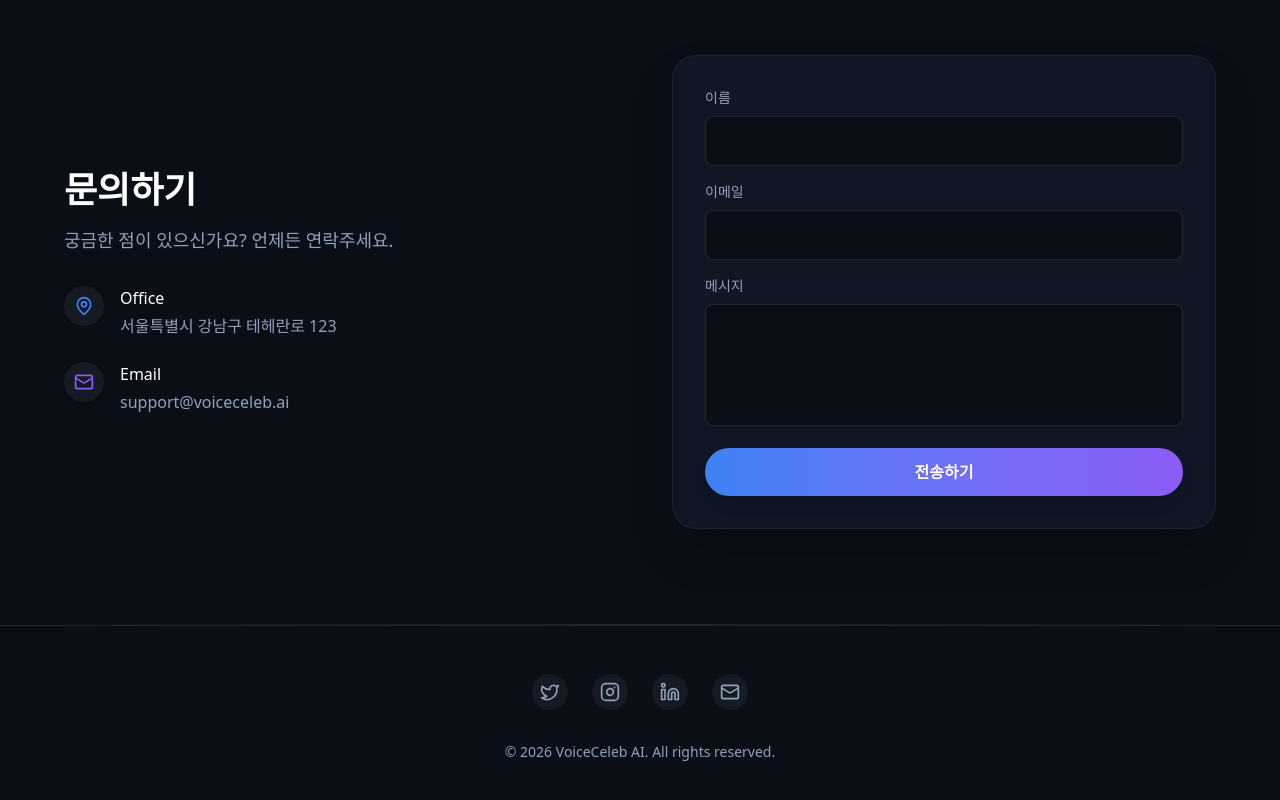
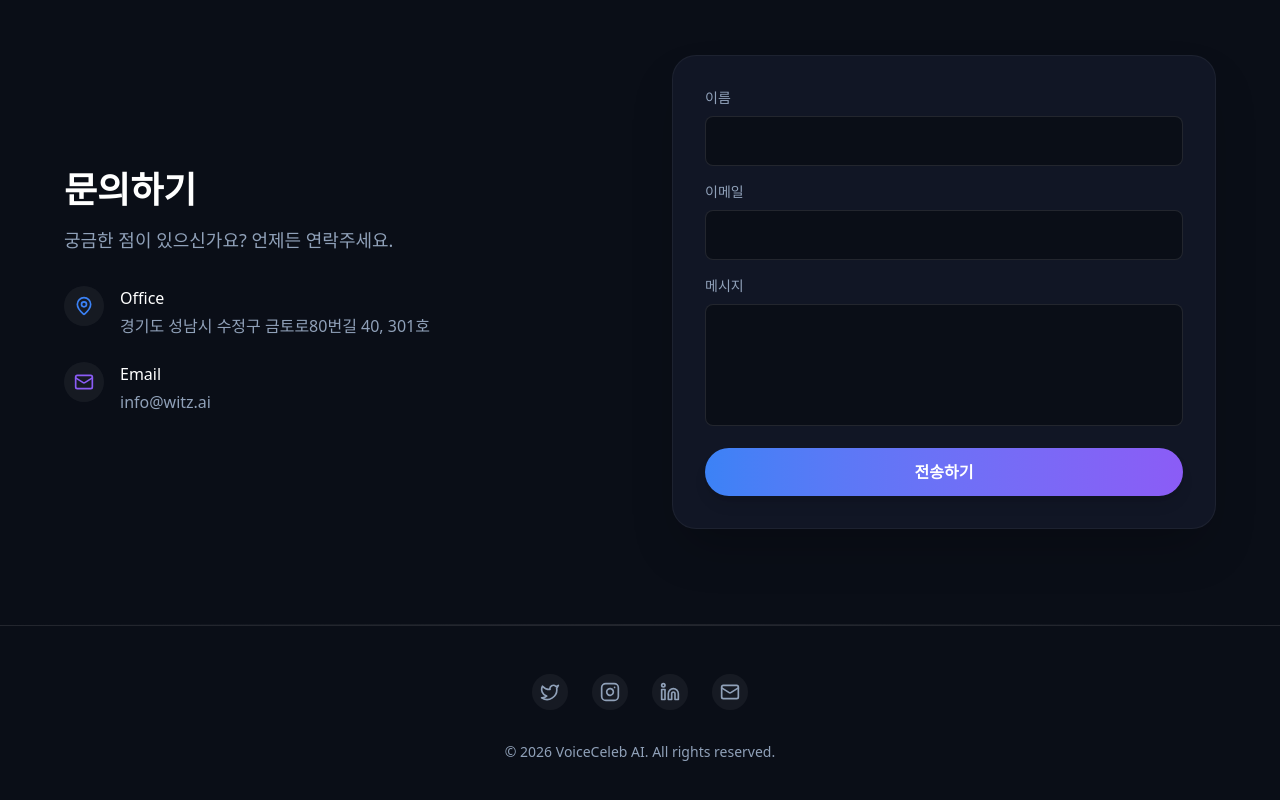
Before and after one commit to lawbase/voiceceleb, a Next.js app: page / in a window 1280 px wide. Shown: the part 2957-3757 px from the top of the page. Built offline with nearby package versions, Linux system fonts and the light colour scheme.

Commit message:
Update contact info (Address and Email)

```diff
--- a/src/data/translations.js
+++ b/src/data/translations.js
@@ -69,8 +69,8 @@ export const translations = {
         submit: "Send Message"
       },
       info: {
-        address: "123 Teheran-ro, Gangnam-gu, Seoul, South Korea",
-        email: "support@voiceceleb.ai"
+        address: "301, 40, Geumto-ro 80beon-gil, Sujeong-gu, Seongnam-si, Gyeonggi-do",
+        email: "info@witz.ai"
       }
     },
     playground: {
@@ -160,8 +160,8 @@ export const translations = {
         submit: "전송하기"
       },
       info: {
-        address: "서울특별시 강남구 테헤란로 123",
-        email: "support@voiceceleb.ai"
+        address: "경기도 성남시 수정구 금토로80번길 40, 301호",
+        email: "info@witz.ai"
       }
     },
     playground: {
```
